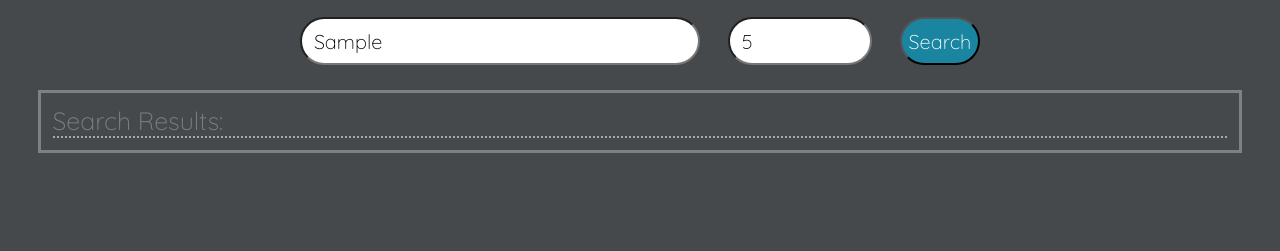
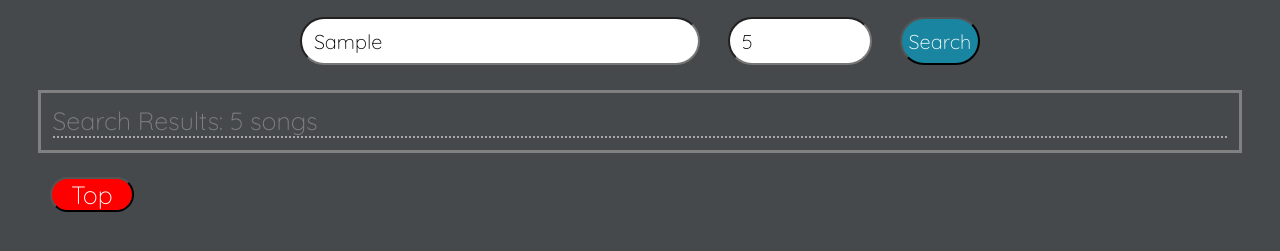
Before and after one commit to momentum-team-7/ajax--itunes-search-drehan7, a website: page index.html in a window 1280 px wide. Both pictures are taken after typing "Sample", "5" into the empty fields and a click on the button "Search". Shown: the part 87-338 px from the top of the page. Drawn offline with Linux system fonts and the light colour scheme; no server answers.

Commit message:
added back to top button functionality

```diff
--- a/index.html
+++ b/index.html
@@ -34,5 +34,8 @@
   </div>
 
 
+  <div>
+    <button class="back-top-button">Top</button>
+  </div>
 </body>
 </html>
--- a/main.js
+++ b/main.js
@@ -1,6 +1,8 @@
 const url = 'https://itunes.apple.com/search?term=';
 let resultContainer = document.querySelector(".all-results");
 let audioPlayer = document.querySelector('audio')
+
+let topButton = document.querySelector(".back-top-button");
 
 let form = document.querySelector("form");
 
@@ -14,13 +16,12 @@ form.addEventListener('submit', e => {
 })
 
 
-function clearSongs() {
-    let songs = document.querySelectorAll('.song-container')
+topButton.addEventListener('click', e => {
+    document.documentElement.scrollTop = 0;
+    muteAllSongs();
+})
 
-    for (let song of songs) {
-        song.remove();
-    }
-}
+
 
 document.addEventListener('click', e => {
 
@@ -46,6 +47,14 @@ document.addEventListener('click', e => {
 
 
 
+////////////////////////////////////////////////////////////////
+function clearSongs() {
+    let songs = document.querySelectorAll('.song-container')
+
+    for (let song of songs) {
+        song.remove();
+    }
+}
 
 function muteAllSongs() {
     let allSongs = document.querySelectorAll('.music')
@@ -85,6 +94,8 @@ function getSongs() {
         })
 
     userInput = "";
+    let searchResultsText = document.querySelector('span')
+    searchResultsText.innerHTML = `Search Results: ${limit} songs`
 }
 
 
@@ -122,7 +133,6 @@ function renderSong(song) {
     musicContainer.className = 'music-container';
     musicContainer.classList.add('hide_div')
     let figure = document.createElement('figure');
-
     let audio = document.createElement('audio');
     audio.className = 'music'
     audio.volume = .3;
@@ -130,7 +140,13 @@ function renderSong(song) {
     audio.controls = true;
     figure.appendChild(audio)
 
+
+
+
+
     musicContainer.appendChild(figure);
+
+
 
 
     songContainer.appendChild(albumImg);
--- a/styles.css
+++ b/styles.css
@@ -93,6 +93,16 @@ input {
   font-size: 20px;
 }
 
+.back-top-button {
+  background-color: red;
+  font-family: "Quicksand", sans-serif;
+  font-size: 25px;
+  border-radius: 40px;
+  width: 7%;
+  color: white;
+  font-weight: 500;
+}
+
 .search-button {
   background-color: #1985a1;
   color: white;
```
